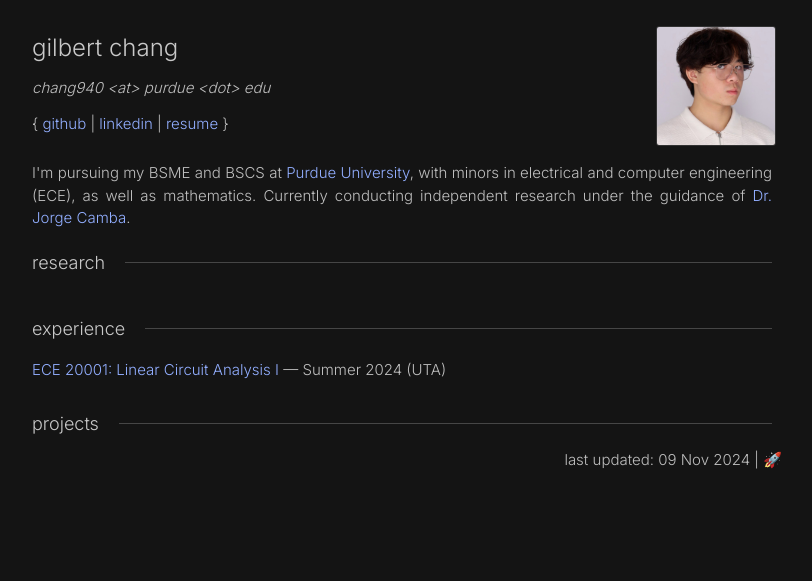
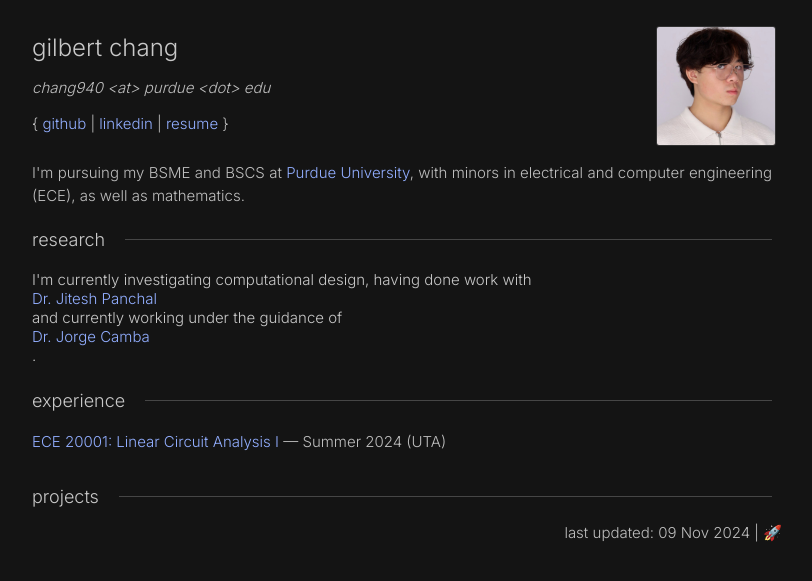
Before and after one commit to vindou/vindou, a Jekyll site: the page built from index.html, in a window 1280 px wide. Shown: the top 581 px of the page, without its empty margins (238-1050 px from the left). Built offline with Jekyll 4.4.1, drawn with Linux system fonts in a browser that asks for light colours.

Commit message:
Update index.html

```diff
--- a/index.html
+++ b/index.html
@@ -31,7 +31,6 @@ title: cha
 <div class="text-container">
   <p>
     I'm pursuing my BSME and BSCS at <a href="https://www.purdue.edu/">Purdue University</a>, with minors in electrical and computer engineering (ECE), as well as mathematics.
-    Currently conducting independent research under the guidance of <a href="https://polytechnic.purdue.edu/profile/jdorribo">Dr. Jorge Camba</a>.
   </p>
 </div>
 <div class="section">
@@ -41,7 +40,8 @@ title: cha
 </div>
 <div class="subsection">
   <div class="text-container">
-
+    I'm currently investigating computational design, having done work with <a href="https://engineering.purdue.edu/ME/People/ptProfile?resource_id=80194">Dr. Jitesh Panchal</a> and currently working under
+    the guidance of <a href="https://polytechnic.purdue.edu/profile/jdorribo">Dr. Jorge Camba</a>.
   </div>
 </div>
 
```
